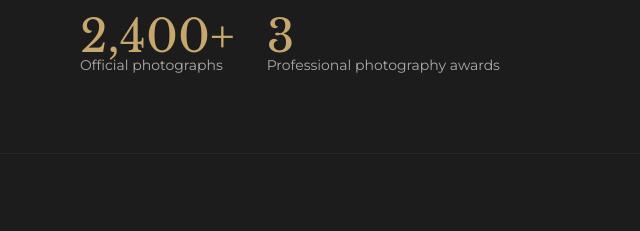
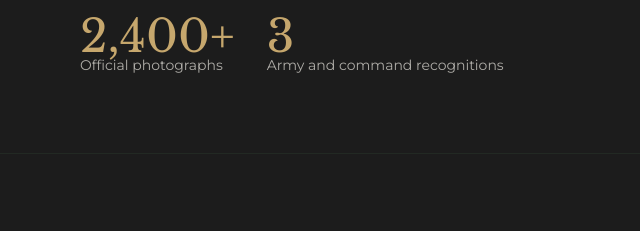
Before and after one commit to TheOddPhoenix/AmandaLSullivan, a website: page photography/index.html in a window 1280 px wide. Shown: the part 754-985 px from the top of the page, 0-640 px from the left. Drawn offline with nearby package versions, Linux system fonts and the light colour scheme.

Commit message:
Verify portfolio claims and refine public-facing résumé language

```diff
--- a/photography/index.html
+++ b/photography/index.html
@@ -130,7 +130,7 @@
             <li><span class="text-warmIvory">Civilian Photographer of the Year</span> · U.S. Army Installation Management Command</li>
             <li><span class="text-warmIvory">Honorable Mention</span> · Maj. Gen. Keith L. Ware Communications Awards, Army level</li>
           </ul>
-        </div><dl class="flex flex-wrap gap-x-8 gap-y-4"><div class="flex flex-col"><dt class="text-xs text-mutedIvory mt-1">Official photographs</dt><dd class="font-serif text-2xl text-lightGold order-first">2,400+</dd></div><div class="flex flex-col"><dt class="text-xs text-mutedIvory mt-1">Professional photography awards</dt><dd class="font-serif text-2xl text-lightGold order-first">3</dd></div></dl></div>
+        </div><dl class="flex flex-wrap gap-x-8 gap-y-4"><div class="flex flex-col"><dt class="text-xs text-mutedIvory mt-1">Official photographs</dt><dd class="font-serif text-2xl text-lightGold order-first">2,400+</dd></div><div class="flex flex-col"><dt class="text-xs text-mutedIvory mt-1">Army and command recognitions</dt><dd class="font-serif text-2xl text-lightGold order-first">3</dd></div></dl></div>
     </section>
 
     <!-- GALLERY GRID SECTION -->
```
